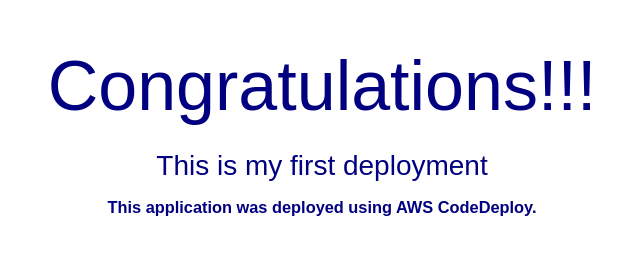
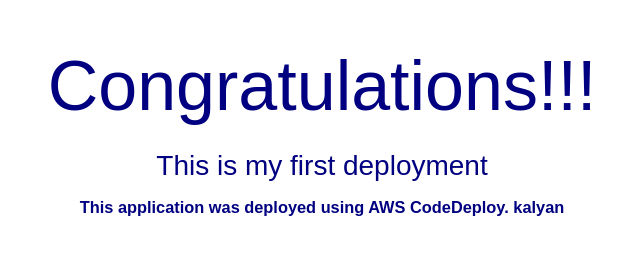
Before and after one commit to KalyanMJ/Demo_CICD, a plain HTML site: page index.html in a window 1280 px wide. Shown: the part 201-456 px from the top of the page, without its empty margins (318-958 px from the left). Drawn offline with Linux system fonts and the light colour scheme.

Commit message:
Second
Second

```diff
--- a/index.html
+++ b/index.html
@@ -29,7 +29,7 @@
     <img src="https://s3.ap-south-1.amazonaws.com/www.basava.com/aar_logo_final.png" style="max-width: 20%;">
     <h1>Congratulations!!! </h1>
       <h2>This is my first deployment</h2>
-    <h3>This application was deployed using AWS CodeDeploy.</h3>
+    <h3>This application was deployed using AWS CodeDeploy. kalyan</h3>
 
   </div>
 </body>
```
